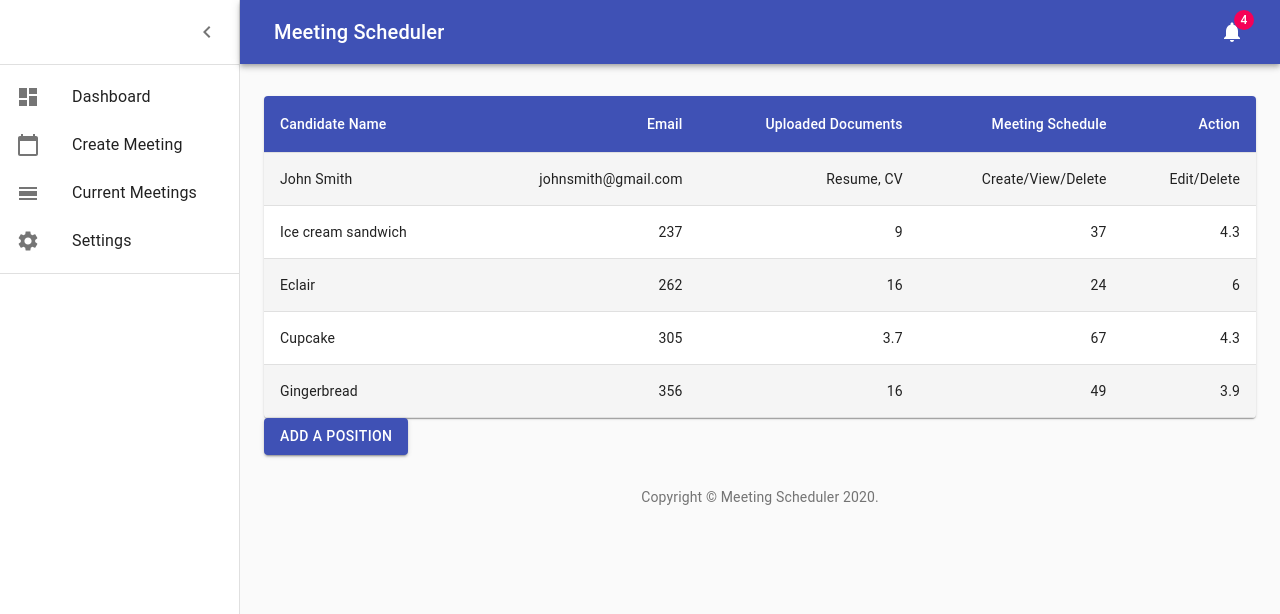
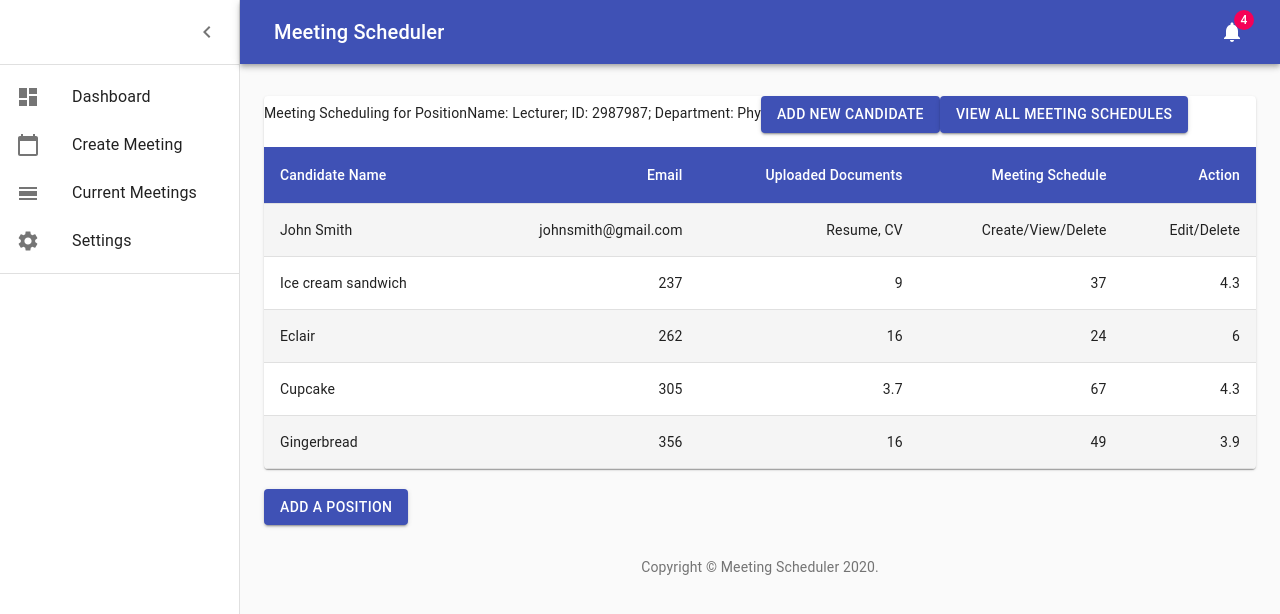
Before and after one commit to noahplautz/meeting-scheduler, a React (Create React App) app: page / in a window 1280 px wide. Shown: the top 614 px of the page. Built offline with nearby package versions, Linux system fonts and the light colour scheme.

Commit message:
added padding to Dashboard

```diff
--- a/src/App.js
+++ b/src/App.js
@@ -1,5 +1,4 @@
 import React from 'react';
-// import logo from './logo.svg';
 import './App.css';
 
 function App() {
--- a/src/Dashboard.js
+++ b/src/Dashboard.js
@@ -19,9 +19,6 @@ import MenuIcon from '@material-ui/icons/Menu';
 import ChevronLeftIcon from '@material-ui/icons/ChevronLeft';
 import NotificationsIcon from '@material-ui/icons/Notifications';
 import { mainListItems, secondaryListItems } from './listItems';
-
-import CreateMeeting from './CreateMeeting';
-import MaUTable from "@material-ui/core/Table";
 import TableHead from "@material-ui/core/TableHead";
 import TableRow from "@material-ui/core/TableRow";
 import TableCell from "@material-ui/core/TableCell";
@@ -29,7 +26,7 @@ import TableBody from "@material-ui/core/TableBody";
 import Button from '@material-ui/core/Button';
 import {TableContainer} from "@material-ui/core";
 import Table from '@material-ui/core/Table';
-import {Style} from "@material-ui/icons";
+
 
 function createData(name, email, updocs, schedule, action) {
   return { name, email, updocs, schedule, action };
@@ -68,6 +65,11 @@ function BasicTable() {
   return (
 
     <TableContainer component={Paper}>
+      <text>Meeting Scheduling for Position</text>
+      <text>Name: Lecturer; ID: 2987987; Department: Phy</text>
+      <Button variant={"contained"} color="primary">Add New Candidate</Button>
+      <Button variant={"contained"} color="primary">View All Meeting Schedules</Button>
+      <p></p>
       <Table className={classes.table}>
         <TableHead>
           <TableRow>
@@ -252,6 +254,9 @@ export default function Dashboard() {
 
           {/*<Grid container spacing={3}>*/}
             <BasicTable />
+
+            <br/>
+
           <Button variant={"contained"} color="primary">Add a Position</Button>
             {/*<TableC columns={columns} data={data} />*/}
 
```
